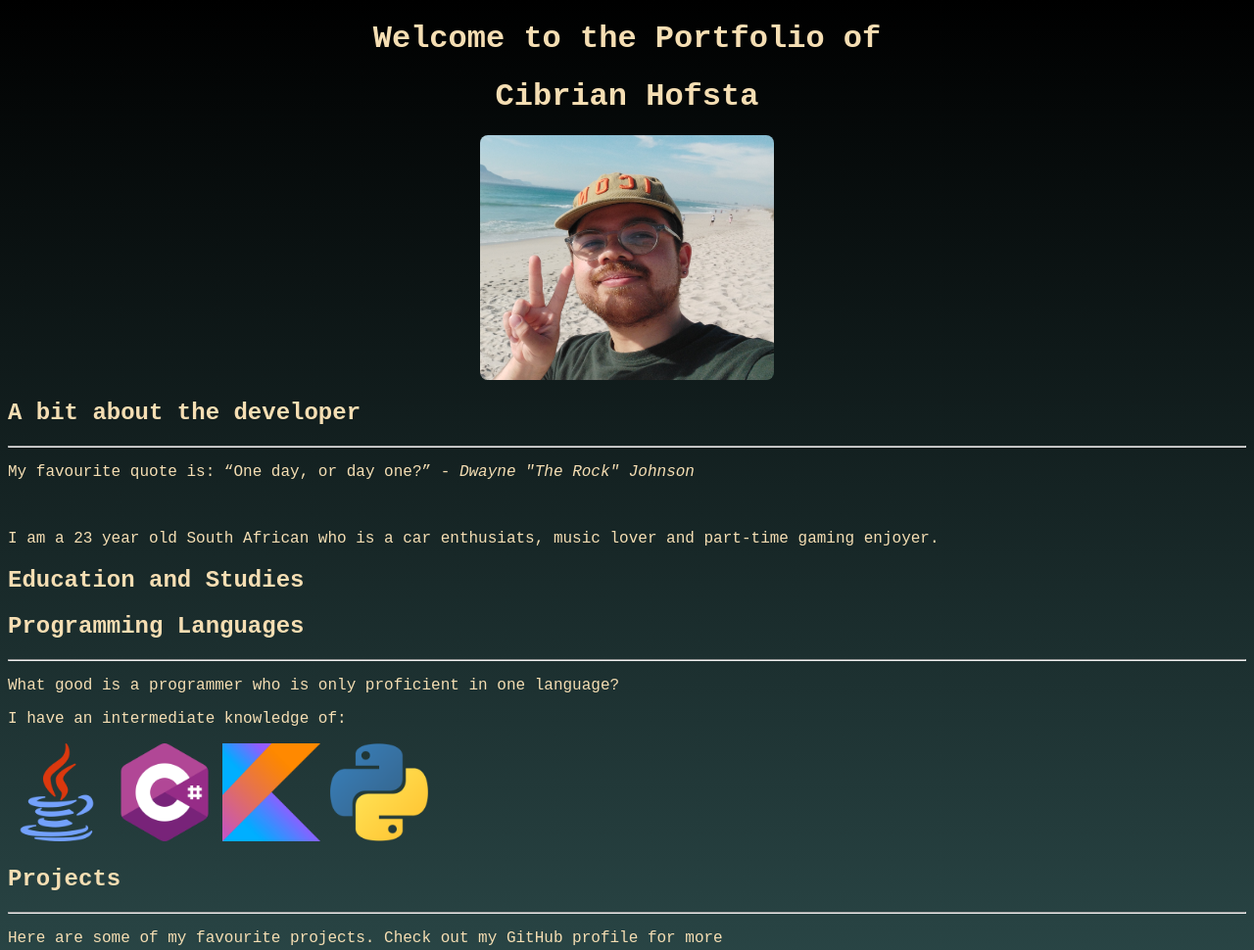
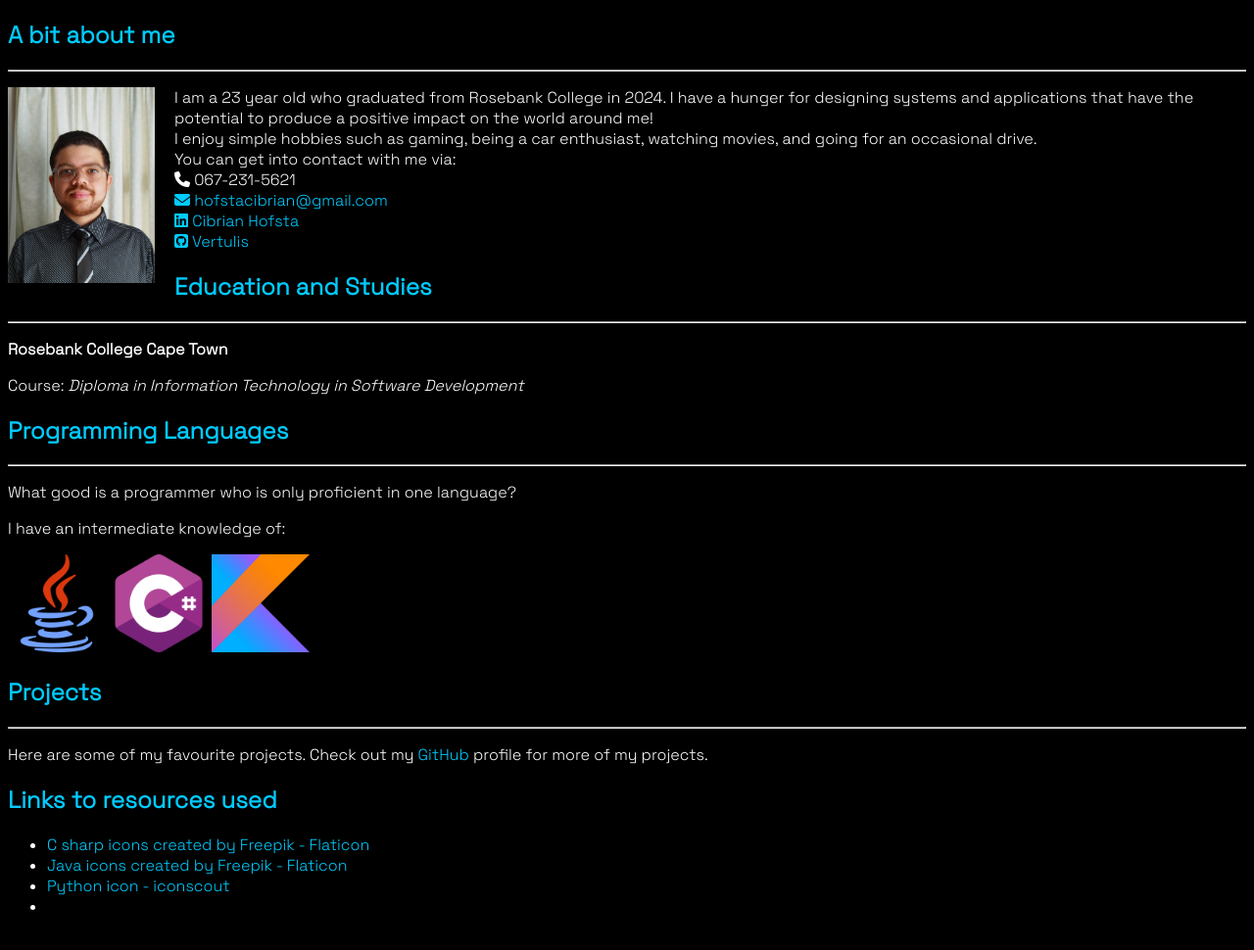
Before and after one commit to Vertulis/Vertulis.github.io, a plain HTML site: page index.html in a window 1280 px wide. Shown: the top 970 px of the page at 98% size. Drawn offline with Linux system fonts and the light colour scheme.

Commit message:
Update to style and content

```diff
--- a/index.html
+++ b/index.html
@@ -1,30 +1,62 @@
 <!DOCTYPE html>
-<html>
+<html lang="en">
 <head>
+    <meta charset="UTF-8">
+    <meta name="viewport" content="width=device-width, initial-scale=1.0">
     <title>Cibrian Portfolio</title>
+
+    <!--Fontawesome fonts-->
+    <script src="https://kit.fontawesome.com/3a49458a1c.js" crossorigin="anonymous"></script>
+    <!--Google fonts-->
+    <link rel="preconnect" href="https://fonts.googleapis.com">
+    <link rel="preconnect" href="https://fonts.gstatic.com" crossorigin>
+    <link href="https://fonts.googleapis.com/css2?family=Space+Grotesk:wght@300&display=swap" rel="stylesheet">
     <link rel="stylesheet" href="styles.css">
 </head>
 <body>
-        <h1 style="text-align: center;">Welcome to the Portfolio of</h1>
-        <h1 style="text-align: center;">Cibrian Hofsta</h1>
-        <img id="developer-image" src="/images/cibrian.jpg" alt="A picture of cibrian." width="300px" height="250px"/>
-
-
     <section>
-            <h2>A bit about the developer</h2>
-            <hr>
-            <p>My favourite quote is: <q>One day, or day one?</q> - <i>Dwayne "The Rock" Johnson</i></p>
+        <h2>A bit about me</h2>
+        <hr/>
+        <div>
+            <img id="developer-image" src="/images/portrait.jpg" alt="A picture of cibrian."
+                width="150px" height="200px"/>
+            <p>
+                I am a 23 year old who graduated from Rosebank College in 2024. I have a hunger for
+                designing systems and applications that have the potential to produce a positive impact
+                on the world around me!
+                <br/>
+                I enjoy simple hobbies such as gaming, being a car enthusiast, watching movies, and going
+                for an occasional drive.
+                <br/>
+                You can get into contact with me via:
                 <br>
-            <p>I am a 23 year old South African who is a car enthusiats, music lover and part-time gaming enjoyer.</p>
+                <i class="fa-solid fa-phone"></i> 067-231-5621
+                <br>
+                <a href="mailto:hofstacibrian@gmail.com" title="Send Cibrian an Email">
+                    <i class="fa-solid fa-envelope"></i> hofstacibrian@gmail.com
+                </a>
+                <br>
+                <a href="https://www.linkedin.com/in/cibrian-hofsta-b95508279/"
+                    title="Visit Cibrians LinkedIn profile">
+                    <i class="fa-brands fa-linkedin"></i> Cibrian Hofsta
+                </a>
+                <br>
+                <a href="https://github.com/Vertulis" title="Visit Cibrians Github profile">
+                    <i class="fa-brands fa-square-github"></i> Vertulis
+                </a>
+            </p>
+        </div>
     </section>
 
     <section>
        <h2>Education and Studies</h2>
+       <hr/>
+       <p><b>Rosebank College Cape Town</b></h4>
+       <p>Course: <i>Diploma in Information Technology in Software Development</i></p>
 
     </section>
 
-
-
+    <section>
         <h2>Programming Languages</h2>
         <hr>
         <p>What good is a programmer who is only proficient in one language?</p>
@@ -33,12 +65,22 @@
         <img src="/images/java.png" alt="Java logo" width="100px" height="100px">
         <img src="/images/c-sharp.png" alt="C# logo" width="100px" height="100px">
         <img src="/images/kotlin.png" alt="Kotlin logo" width="100px" height="100px">
-        <img src="/images/python.png" alt="Python logo" width="100px" height="100px">
+    </section>
 
+    <section>
         <h2>Projects</h2>
         <hr/>
-        <p>Here are some of my favourite projects. Check out my GitHub profile for more</p>
+        <p>
+            Here are some of my favourite projects. Check out my
+            <a href="https://github.com/Vertulis" title=
+            "Go to Cibrians Github profile">GitHub</a>
+            profile for more of my projects.
+        </p>
+    </section>
 
+
+
+    <section>
         <h2>Links to resources used</h2>
         <ul>
             <li class="resource-links">
@@ -55,5 +97,7 @@
             </li>
 
         </ul>
+    </section>
+
 </body>
 </html>
--- a/styles.css
+++ b/styles.css
@@ -1,18 +1,22 @@
 body{
-    margin: 20px, 0px;
-    font-family: 'Courier New', Courier, monospace;
-    background-image: linear-gradient(black, darkslategrey);
-    color: wheat;
+    font-family: "Space Grotesk";
+    background-color: black;
+    color: white;
 }
 
 a{
-    color: darkgray;
+    color: rgb(0, 203, 254);
+    text-decoration: none;
 }
 
+h1, h2, h3{
+    color: rgb(0, 203, 254);
+}
+#about-sectionn{
+    display: block;
+    margin-bottom: 1000px;
+}
 #developer-image{
-    display: block;
-    margin-left: auto;
-    margin-right: auto;
-    border-radius: 8px;
-
+    float: left;
+    margin-right: 20px;
 }
```
Also changed, not shown: images/cibrian.jpg (deleted), images/portrait.jpg (added). Lines whose indentation alone changed are shown as unchanged.
